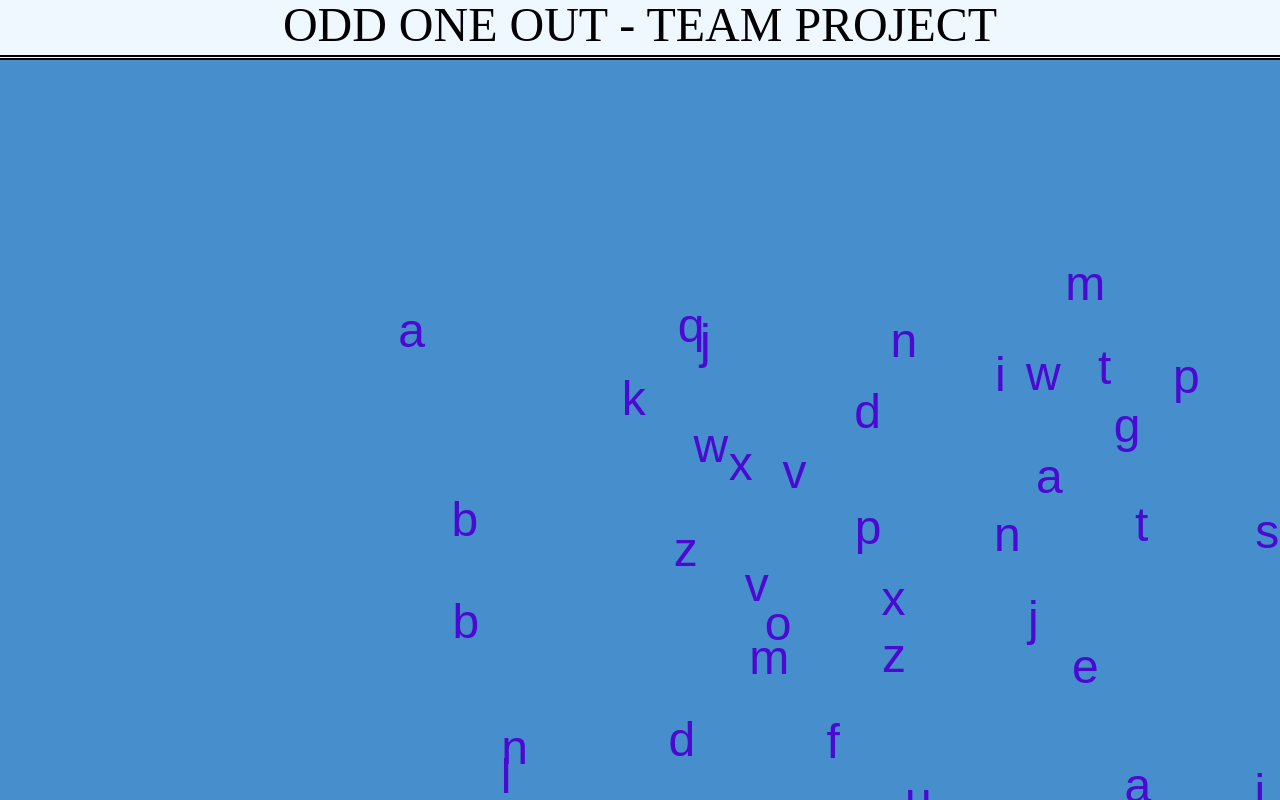
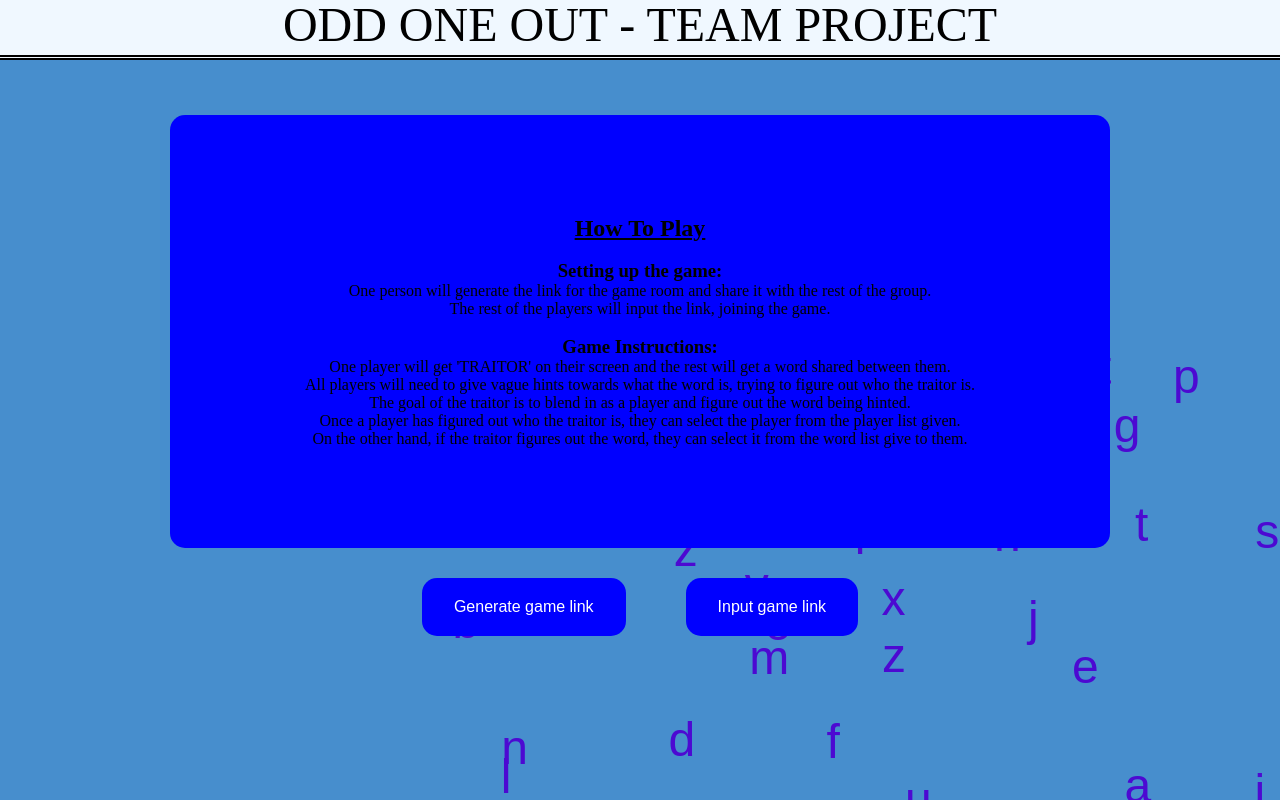
Before and after one commit to WiseThoughts/odd-one-out-Team-Project, a React (Create React App) app: page / in a window 1280 px wide. Built offline with nearby package versions, Linux system fonts and the light colour scheme.

Commit message:
Designed the main webpage layout (#1)
Co-authored-by: Maria <Maria.Pan7@outlook.com>

```diff
--- a/src/components/Introduction/introduction.css
+++ b/src/components/Introduction/introduction.css
@@ -0,0 +1,3 @@
+.intro{
+    color: black;
+}
--- a/src/components/Introduction/introduction.js
+++ b/src/components/Introduction/introduction.js
@@ -4,7 +4,19 @@ import './introduction.css';
 const introduction = () => {
 
   return (
-    <div>introduction</div>
+    <div class="intro">
+      <h2><u>How To Play</u></h2>
+      <br></br>
+      <h3>Setting up the game:</h3>
+      <p>One person will generate the link for the game room and share it with the rest of the group.<br></br>
+      The rest of the players will input the link, joining the game.</p><br></br>
+      <h3>Game Instructions:</h3>
+      <p>One player will get 'TRAITOR' on their screen and the rest will get a word shared between them.<br></br>
+      All players will need to give vague hints towards what the word is, trying to figure out who the traitor is.<br></br>
+      The goal of the traitor is to blend in as a player and figure out the word being hinted.<br></br>
+      Once a player has figured out who the traitor is, they can select the player from the player list given.<br></br>
+      On the other hand, if the traitor figures out the word, they can select it from the word list give to them.</p>
+    </div>
   )
 }
 
--- a/src/pages/App.css
+++ b/src/pages/App.css
@@ -1,3 +1,38 @@
 *{
   margin: 0;
 }
+
+.flexContainer {
+  display: flex;
+  flex-direction: column; /* Arrange items vertically */
+  height: 400px;
+  padding: 0% 10%;
+  justify-content: center;
+  align-items: center; /* Center all items */
+}
+
+.introBox {
+  background-color:blue;
+  width: 80%; /* You can adjust this width as per your design */
+  margin-top: 230px;
+  margin-bottom: 30px;
+  padding: 100px 60px;
+  border-radius: 15px;
+  text-align: center;
+}
+
+.gameLinkButtons {
+  background-color: blue;
+  border: none;
+  color: white;
+  padding: 20px 32px;
+  text-align: center;
+  font-size: 16px;
+  margin: 0 30px; /* Space between buttons */
+  cursor: pointer;
+  border-radius: 15px;
+}
+
+.gameLinkButtons:hover {
+  background-color: darkblue; /* Optional: add hover effect */
+}
--- a/src/pages/App.js
+++ b/src/pages/App.js
@@ -2,6 +2,7 @@ import React from 'react';
 import './App.css';
 import Background from '../components/Background/background';
 import Title from '../components/Title/title';
+import Introduction from '../components/Introduction/introduction';
 
 
 function App() {
@@ -9,7 +10,11 @@ function App() {
     <div>
       <Title />
       <Background />
-
+      <div class="flexContainer">
+      <div class="introBox"><Introduction /></div>
+      <div><button class="gameLinkButtons">Generate game link</button>
+      <button class="gameLinkButtons">Input game link</button></div>
+      </div>
     </div>
   );
 }
```
